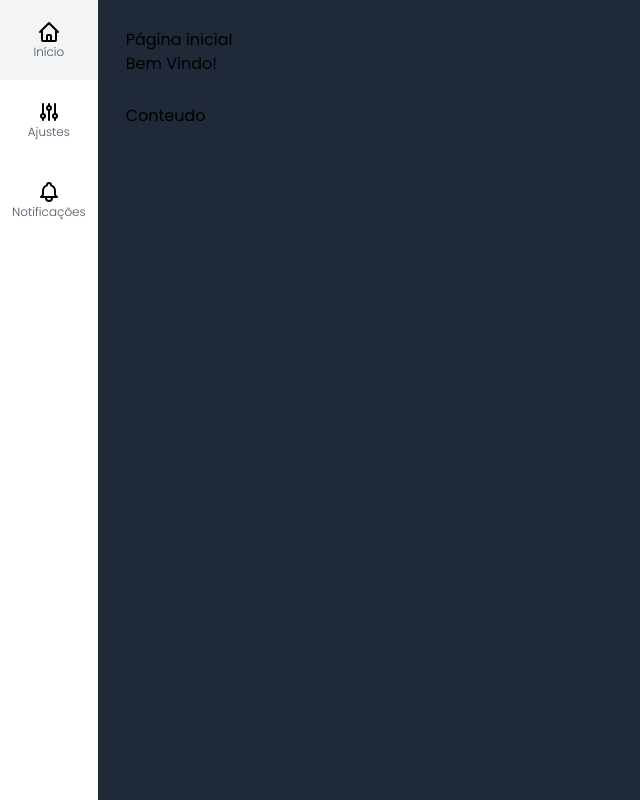
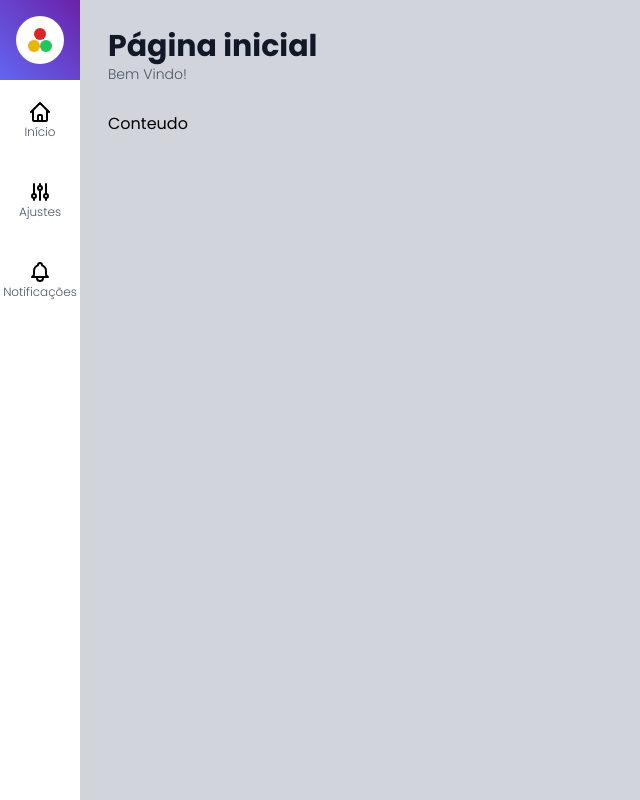
Before and after one commit to jmarc00s/next-admin-template, a Next.js app: page / in a window 1280 px wide. Shown: the whole page, without its empty margins (0-640 px from the left). Built offline with nearby package versions, Linux system fonts and the light colour scheme.

Commit message:
Configurando prettier e criando Logo

```diff
--- a/src/components/template/Layout.tsx
+++ b/src/components/template/Layout.tsx
@@ -11,7 +11,7 @@ interface LayoutProps {
 
 const Layout = ({ title, subTitle, children }: LayoutProps) => {
   return (
-    <main className="dark flex h-screen w-screen">
+    <main className="flex h-screen w-screen">
       <Menu />
       <div className="flex flex-col flex-1 bg-gray-300 p-7 dark:bg-gray-800">
         <Header title={title} subTitle={subTitle} />
--- a/src/components/template/Title.tsx
+++ b/src/components/template/Title.tsx
@@ -8,8 +8,8 @@ interface TitleProps {
 const Title = ({ title, subTitle }: TitleProps) => {
   return (
     <div>
-      <h1 className="">{title}</h1>
-      <h2 className="">{subTitle}</h2>
+      <h1 className="font-black text-3xl text-gray-900">{title}</h1>
+      <h2 className="font-light text-sm text-gray-600">{subTitle}</h2>
     </div>
   );
 };
--- /dev/null
+++ b/src/components/template/menu/Logo.tsx
@@ -0,0 +1,17 @@
+import React from "react";
+
+const Logo = () => {
+  return (
+    <div
+      className={`bg-white h-12 w-12 rounded-full flex flex-col justify-center items-center`}
+    >
+      <div className="h-3 w-3 rounded-full bg-red-600"></div>
+      <div className="flex">
+        <div className="h-3 w-3 rounded-full bg-yellow-500"></div>
+        <div className="h-3 w-3 rounded-full bg-green-500"></div>
+      </div>
+    </div>
+  );
+};
+
+export default Logo;
--- a/src/components/template/menu/Menu.tsx
+++ b/src/components/template/menu/Menu.tsx
@@ -1,5 +1,6 @@
 import React from "react";
 import { IconBell, IconHome, IconSettings } from "../../icons";
+import Logo from "./Logo";
 import MenuItem from "./MenuItem";
 
 interface MenuProps {}
@@ -7,6 +8,13 @@ interface MenuProps {}
 const Menu = () => {
   return (
     <aside>
+      <div
+        className={`h-20 w-20 bg-gradient-to-tr from-indigo-500
+                  to-purple-800 flex flex-col justify-center
+                  items-center`}
+      >
+        <Logo />
+      </div>
       <ul>
         <MenuItem url="/" text="Início" icon={IconHome} />
         <MenuItem url="/settings" text="Ajustes" icon={IconSettings} />
--- a/src/components/template/menu/MenuItem.tsx
+++ b/src/components/template/menu/MenuItem.tsx
@@ -11,7 +11,7 @@ const MenuItem = ({ icon, url, text }: MenuItemProps) => {
   return (
     <li className="hover:bg-gray-100 ">
       <Link href={url}>
-        <a className="flex flex-col justify-center items-center w-full h-20 px-3">
+        <a className="flex flex-col justify-center items-center w-20 h-20 px-3">
           {icon}
           <span className="text-xs font-light text-gray-600">{text}</span>
         </a>
```
Also changed, not shown: 1 other file (tests, documents, lock files or other folders).
